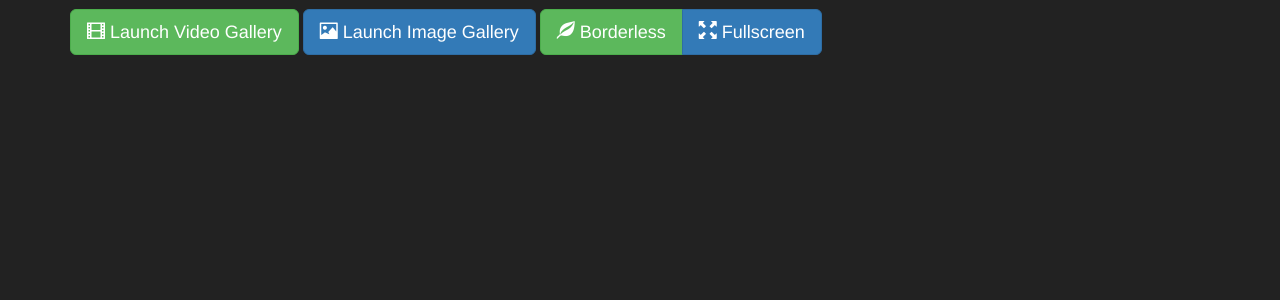
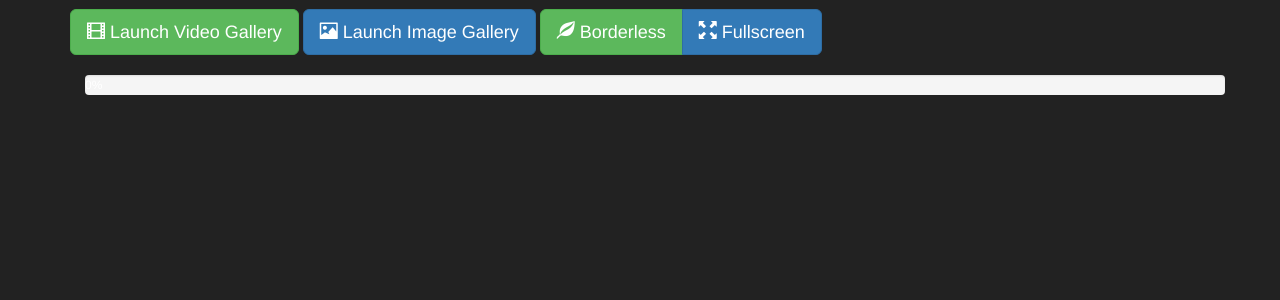
Before and after one commit to vitalydudarev/LocalImageGallery, a Flask app: page / in a window 1280 px wide. Shown: the part 51-351 px from the top of the page. Run offline with Flask 2, Linux system fonts and the light colour scheme; some libraries are stand-ins or nearby versions.

Commit message:
Added progress bar.

```diff
--- a/static/js/script.js
+++ b/static/js/script.js
@@ -26,6 +26,16 @@
       if (result.total == 0 || (result.total != 0 && result.processed == result.total)) {
         clearInterval(intervalId);
       }
+
+      var progress = parseInt(result.processed / result.total * 100, 10);
+
+      $('#progressBar')
+        .prop('style', 'width:' + progress + '%')
+        .prop('aria-valuenow', progress)
+        .text(progress + '%')
+
+      if (progress == 100)
+        $('#progress').css('display', 'none');
 
       var linksContainer = $('#links')
 
--- a/templates/index.html
+++ b/templates/index.html
@@ -72,6 +72,12 @@
         </div>
     </form>
     <br>
+    <div class="container">
+      <div class="progress" id="progress">
+        <div class="progress-bar progress-bar-striped active" role="progressbar" aria-valuenow="0" aria-valuemin="0" aria-valuemax="100" style="width:0%;" id="progressBar">0%
+        </div>
+      </div>
+    </div>
     <!-- The container for the list of example images -->
     <div id="links"></div>
     <br>
```
